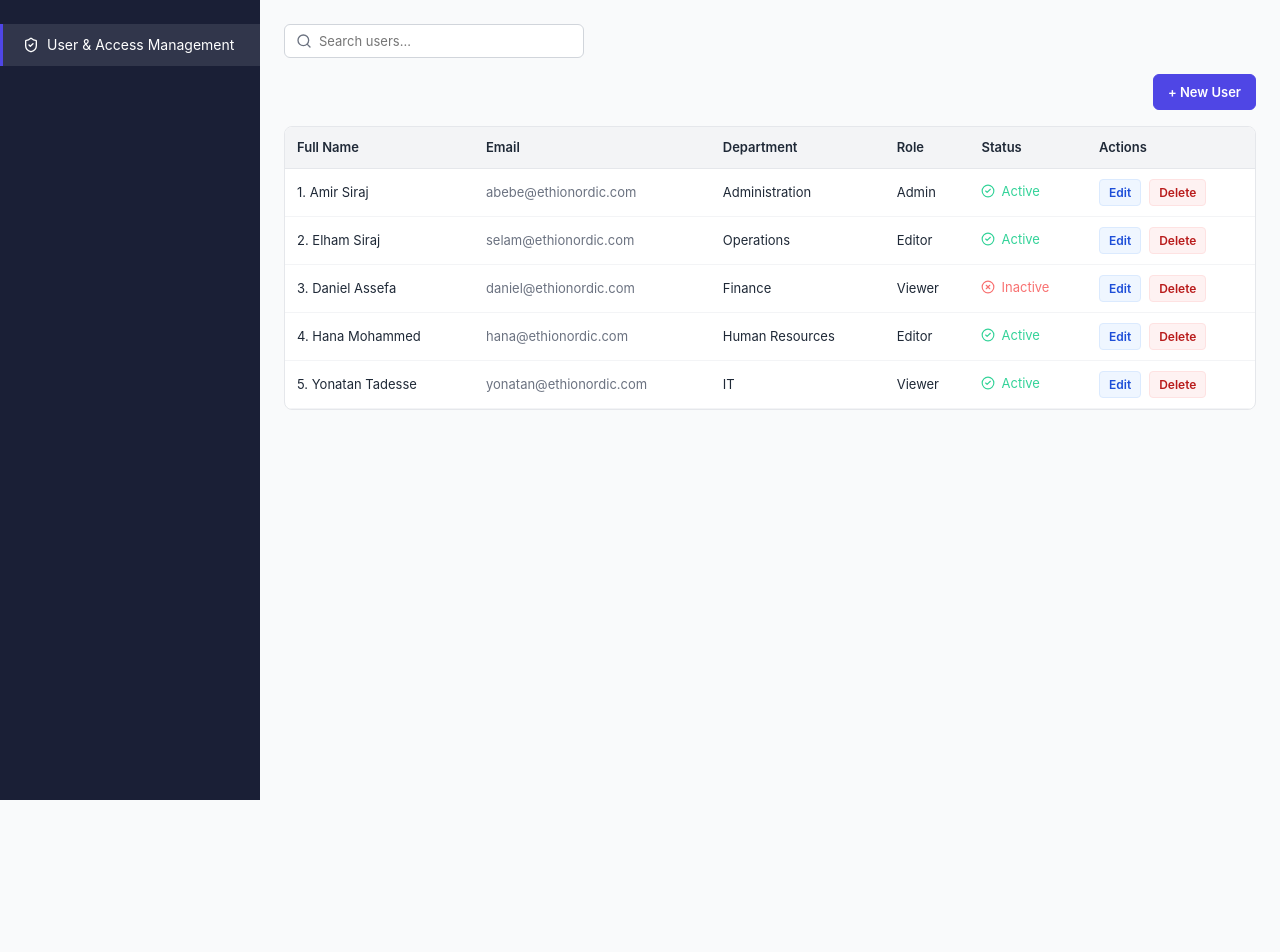
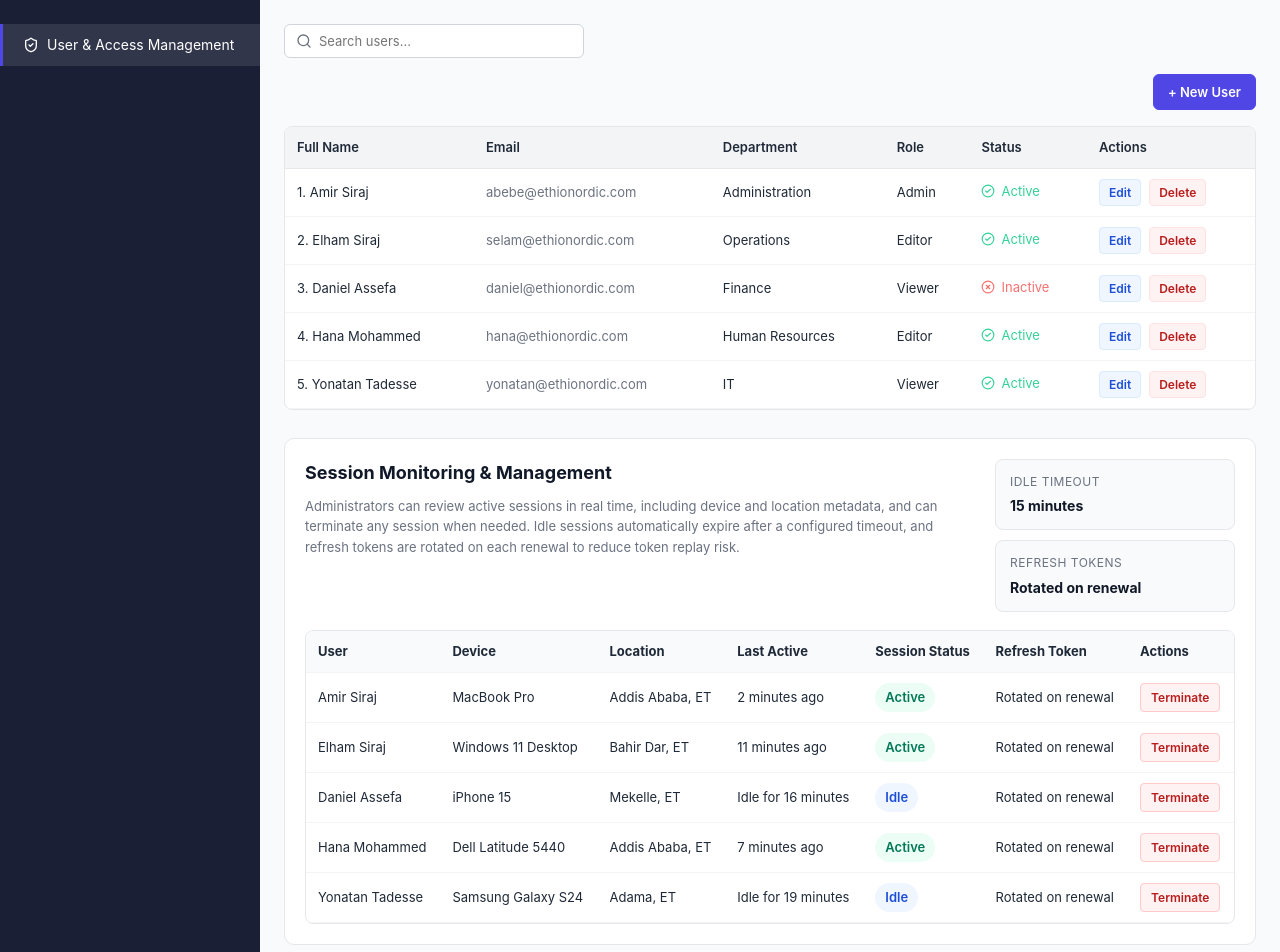
Before and after one commit to Amir3356/Ethio-Nordic-ERP, a React (Vite) app in the folder client/: page / in a window 1280 px wide. Shown: the top 952 px of the page. Before the commit the page ends 800 px from the top, so only its background shows below. Built offline with nearby package versions, Linux system fonts and the light colour scheme; sample sign-in values are in the browser's storage.

Commit message:
feat: Add session monitoring and management functionality with associated styles

```diff
--- a/client/AdminDashboard/User & Access Management.css
+++ b/client/AdminDashboard/User & Access Management.css
@@ -318,6 +318,134 @@
   color: #f87171;
 }
 
+.session-section {
+  margin-top: 28px;
+  background: #fff;
+  border: 1px solid #e5e7eb;
+  border-radius: 10px;
+  padding: 20px;
+}
+
+.session-header {
+  display: flex;
+  align-items: flex-start;
+  justify-content: space-between;
+  gap: 16px;
+  margin-bottom: 18px;
+}
+
+.session-title {
+  margin: 0;
+  font-size: 18px;
+  font-weight: 700;
+  color: #111827;
+}
+
+.session-description {
+  margin: 8px 0 0;
+  max-width: 920px;
+  font-size: 13px;
+  line-height: 1.6;
+  color: #6b7280;
+}
+
+.session-summary {
+  display: grid;
+  gap: 10px;
+  min-width: 240px;
+}
+
+.session-summary-card {
+  padding: 12px 14px;
+  border-radius: 8px;
+  background: #f9fafb;
+  border: 1px solid #e5e7eb;
+}
+
+.session-summary-label {
+  display: block;
+  margin-bottom: 4px;
+  font-size: 12px;
+  color: #6b7280;
+  text-transform: uppercase;
+  letter-spacing: 0.04em;
+}
+
+.session-summary-card strong {
+  font-size: 14px;
+  color: #111827;
+}
+
+.session-table-wrapper {
+  border: 1px solid #e5e7eb;
+  border-radius: 8px;
+  overflow: hidden;
+}
+
+.session-table {
+  width: 100%;
+  font-size: 13px;
+  border-collapse: collapse;
+}
+
+.session-table thead tr {
+  background: #f8fafc;
+  border-bottom: 1px solid #e5e7eb;
+  text-align: left;
+}
+
+.session-table th,
+.session-table td {
+  padding: 10px 12px;
+  border-bottom: 1px solid #f3f4f6;
+  vertical-align: middle;
+}
+
+.session-status-active {
+  display: inline-flex;
+  align-items: center;
+  padding: 4px 10px;
+  border-radius: 999px;
+  background: #ecfdf5;
+  color: #047857;
+  font-weight: 600;
+}
+
+.session-status-idle {
+  display: inline-flex;
+  align-items: center;
+  padding: 4px 10px;
+  border-radius: 999px;
+  background: #eff6ff;
+  color: #1d4ed8;
+  font-weight: 600;
+}
+
+.session-actions {
+  display: inline-flex;
+  align-items: center;
+}
+
+.session-terminate-btn {
+  padding: 6px 10px;
+  border: 1px solid #fecaca;
+  border-radius: 4px;
+  background: #fef2f2;
+  color: #b91c1c;
+  font-size: 12px;
+  font-weight: 600;
+  cursor: pointer;
+}
+
+.session-terminate-btn:hover:not(:disabled) {
+  background: #fee2e2;
+}
+
+.session-terminate-btn:disabled {
+  opacity: 0.6;
+  cursor: not-allowed;
+}
+
 @media (max-width: 768px) {
   .user-modal-backdrop {
     padding: 16px;
@@ -355,4 +483,17 @@
   .user-form-submit {
     width: 100%;
   }
+
+  .session-header {
+    flex-direction: column;
+  }
+
+  .session-summary {
+    width: 100%;
+    min-width: 0;
+  }
+
+  .session-table-wrapper {
+    overflow-x: auto;
+  }
 }
--- a/client/AdminDashboard/User & Access Management.jsx
+++ b/client/AdminDashboard/User & Access Management.jsx
@@ -6,8 +6,14 @@ import './User & Access Management.css';
 
 export default function UserAccessManagement() {
   const [users, setUsers] = useState([]);
+  const [sessions, setSessions] = useState([]);
+  const [sessionConfig, setSessionConfig] = useState({
+    idleTimeoutMinutes: 15,
+    refreshTokenRotation: true,
+  });
   const [search, setSearch] = useState('');
   const [loading, setLoading] = useState(true);
+  const [sessionLoading, setSessionLoading] = useState(true);
   const [showNewUserForm, setShowNewUserForm] = useState(false);
   const [newUser, setNewUser] = useState({
     name: '',
@@ -24,12 +30,76 @@ export default function UserAccessManagement() {
       .finally(() => setLoading(false));
   }, []);
 
+  useEffect(() => {
+    axios.get('/Session%20Monitoring%20%26%20Management.json')
+      .then((res) => {
+        setSessions(Array.isArray(res.data?.sessions) ? res.data.sessions : []);
+        setSessionConfig(res.data?.config || {
+          idleTimeoutMinutes: 15,
+          refreshTokenRotation: true,
+        });
+      })
+      .catch((err) => console.error('Failed to load sessions:', err))
+      .finally(() => setSessionLoading(false));
+  }, []);
+
   const safeUsers = Array.isArray(users) ? users : [];
+  const safeSessions = Array.isArray(sessions) ? sessions : [];
+  const safeSessionConfig = sessionConfig || {
+    idleTimeoutMinutes: 15,
+    refreshTokenRotation: true,
+  };
 
   const filteredUsers = safeUsers.filter((u) =>
     String(u.name).toLowerCase().includes(search.toLowerCase()) ||
     u.email.toLowerCase().includes(search.toLowerCase())
   );
+
+  function handleEditUser(user) {
+    const nextName = window.prompt('Edit user name', user.name);
+
+    if (nextName === null) {
+      return;
+    }
+
+    const trimmedName = nextName.trim();
+
+    if (!trimmedName) {
+      return;
+    }
+
+    setUsers((currentUsers) =>
+      currentUsers.map((currentUser) =>
+        currentUser.id === user.id ? { ...currentUser, name: trimmedName } : currentUser
+      )
+    );
+  }
+
+  function handleDeleteUser(user) {
+    const shouldDelete = window.confirm(`Delete ${user.name}?`);
+
+    if (!shouldDelete) {
+      return;
+    }
+
+    setUsers((currentUsers) => currentUsers.filter((currentUser) => currentUser.id !== user.id));
+  }
+
+  function handleTerminateSession(session) {
+    const shouldTerminate = window.confirm(`Terminate session for ${session.user}?`);
+
+    if (!shouldTerminate) {
+      return;
+    }
+
+    setSessions((currentSessions) =>
+      currentSessions.map((currentSession) =>
+        currentSession.id === session.id
+          ? { ...currentSession, status: 'Terminated', lastActive: 'Terminated now' }
+          : currentSession
+      )
+    );
+  }
 
   const columns = useMemo(() => [
     {
@@ -89,41 +159,74 @@ export default function UserAccessManagement() {
     },
   ], []);
 
+  const sessionColumns = useMemo(() => [
+    {
+      accessorKey: 'user',
+      header: 'User',
+      cell: (info) => String(info.getValue()),
+    },
+    {
+      accessorKey: 'device',
+      header: 'Device',
+      cell: (info) => info.getValue(),
+    },
+    {
+      accessorKey: 'location',
+      header: 'Location',
+      cell: (info) => info.getValue(),
+    },
+    {
+      accessorKey: 'lastActive',
+      header: 'Last Active',
+      cell: (info) => info.getValue(),
+    },
+    {
+      accessorKey: 'status',
+      header: 'Session Status',
+      cell: (info) => {
+        const status = info.getValue();
+
+        return (
+          <span className={status === 'Active' ? 'session-status-active' : 'session-status-idle'}>
+            {status}
+          </span>
+        );
+      },
+    },
+    {
+      accessorKey: 'tokenRotation',
+      header: 'Refresh Token',
+      cell: (info) => (info.getValue() ? 'Rotated on renewal' : 'Rotation pending'),
+    },
+    {
+      id: 'sessionActions',
+      header: 'Actions',
+      cell: ({ row }) => (
+        <div className="session-actions">
+          <button
+            type="button"
+            className="session-terminate-btn"
+            onClick={() => handleTerminateSession(row.original)}
+            disabled={row.original.status === 'Terminated'}
+          >
+            Terminate
+          </button>
+        </div>
+      ),
+    },
+  ], []);
+
   const table = useReactTable({
     data: filteredUsers,
     columns,
     getCoreRowModel: getCoreRowModel(),
   });
 
-  const handleEditUser = (user) => {
-    const nextName = window.prompt('Edit user name', user.name);
-
-    if (nextName === null) {
-      return;
-    }
-
-    const trimmedName = nextName.trim();
-
-    if (!trimmedName) {
-      return;
-    }
-
-    setUsers((currentUsers) =>
-      currentUsers.map((currentUser) =>
-        currentUser.id === user.id ? { ...currentUser, name: trimmedName } : currentUser
-      )
-    );
-  };
-
-  const handleDeleteUser = (user) => {
-    const shouldDelete = window.confirm(`Delete ${user.name}?`);
-
-    if (!shouldDelete) {
-      return;
-    }
-
-    setUsers((currentUsers) => currentUsers.filter((currentUser) => currentUser.id !== user.id));
-  };
+  const sessionTable = useReactTable({
+    data: safeSessions,
+    columns: sessionColumns,
+    getCoreRowModel: getCoreRowModel(),
+  });
 
   const handleNewUserChange = (field, value) => {
     setNewUser((currentUser) => ({
@@ -311,6 +414,65 @@ export default function UserAccessManagement() {
             </table>
           </div>
         )}
+
+        <section className="session-section">
+          <div className="session-header">
+            <div>
+              <h2 className="session-title">Session Monitoring & Management</h2>
+              <p className="session-description">
+                Administrators can review active sessions in real time, including device and location metadata,
+                and can terminate any session when needed. Idle sessions automatically expire after a configured
+                timeout, and refresh tokens are rotated on each renewal to reduce token replay risk.
+              </p>
+            </div>
+
+            <div className="session-summary">
+              <div className="session-summary-card">
+                <span className="session-summary-label">Idle timeout</span>
+                <strong>{`${safeSessionConfig.idleTimeoutMinutes} minutes`}</strong>
+              </div>
+              <div className="session-summary-card">
+                <span className="session-summary-label">Refresh tokens</span>
+                <strong>{safeSessionConfig.refreshTokenRotation ? 'Rotated on renewal' : 'Rotation disabled'}</strong>
+              </div>
+            </div>
+          </div>
+
+          {sessionLoading ? (
+            <p>Loading session monitoring data...</p>
+          ) : (
+            <div className="session-table-wrapper">
+              <table className="session-table">
+                <thead>
+                  {sessionTable.getHeaderGroups().map((headerGroup) => (
+                    <tr key={headerGroup.id}>
+                      {headerGroup.headers.map((header) => (
+                        <th key={header.id}>
+                          <span className="user-th">
+                            {header.isPlaceholder
+                              ? null
+                              : flexRender(header.column.columnDef.header, header.getContext())}
+                          </span>
+                        </th>
+                      ))}
+                    </tr>
+                  ))}
+                </thead>
+                <tbody>
+                  {sessionTable.getRowModel().rows.map((row) => (
+                    <tr key={row.id}>
+                      {row.getVisibleCells().map((cell) => (
+                        <td key={cell.id}>
+                          {flexRender(cell.column.columnDef.cell, cell.getContext())}
+                        </td>
+                      ))}
+                    </tr>
+                  ))}
+                </tbody>
+              </table>
+            </div>
+          )}
+        </section>
       </main>
     </div>
   );
--- /dev/null
+++ b/client/public/Session Monitoring & Management.json
@@ -0,0 +1,58 @@
+{
+  "config": {
+    "idleTimeoutMinutes": 15,
+    "refreshTokenRotation": true
+  },
+  "sessions": [
+    {
+      "id": 1,
+      "user": "Amir Siraj",
+      "device": "MacBook Pro",
+      "location": "Addis Ababa, ET",
+      "ipAddress": "196.189.21.44",
+      "lastActive": "2 minutes ago",
+      "status": "Active",
+      "tokenRotation": true
+    },
+    {
+      "id": 2,
+      "user": "Elham Siraj",
+      "device": "Windows 11 Desktop",
+      "location": "Bahir Dar, ET",
+      "ipAddress": "102.134.17.80",
+      "lastActive": "11 minutes ago",
+      "status": "Active",
+      "tokenRotation": true
+    },
+    {
+      "id": 3,
+      "user": "Daniel Assefa",
+      "device": "iPhone 15",
+      "location": "Mekelle, ET",
+      "ipAddress": "154.61.92.10",
+      "lastActive": "Idle for 16 minutes",
+      "status": "Idle",
+      "tokenRotation": true
+    },
+    {
+      "id": 4,
+      "user": "Hana Mohammed",
+      "device": "Dell Latitude 5440",
+      "location": "Addis Ababa, ET",
+      "ipAddress": "196.189.21.55",
+      "lastActive": "7 minutes ago",
+      "status": "Active",
+      "tokenRotation": true
+    },
+    {
+      "id": 5,
+      "user": "Yonatan Tadesse",
+      "device": "Samsung Galaxy S24",
+      "location": "Adama, ET",
+      "ipAddress": "102.134.17.115",
+      "lastActive": "Idle for 19 minutes",
+      "status": "Idle",
+      "tokenRotation": true
+    }
+  ]
+}
```
